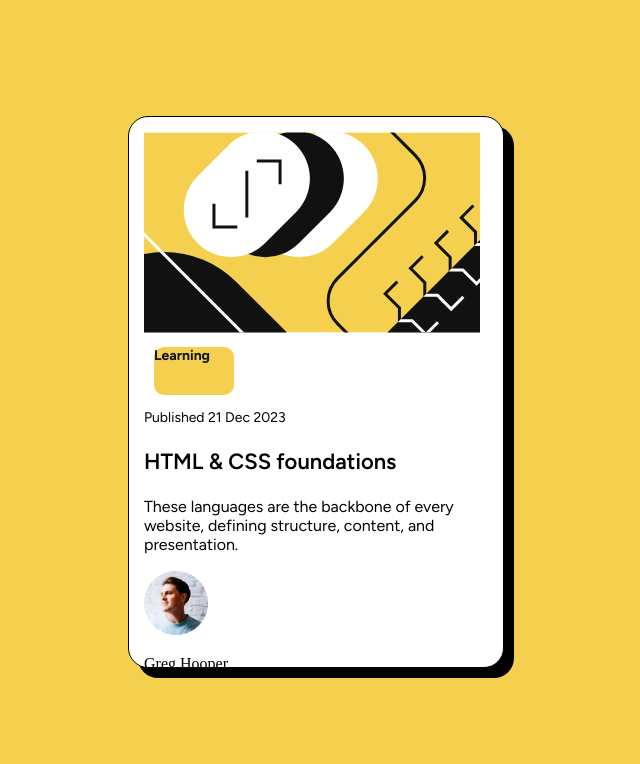
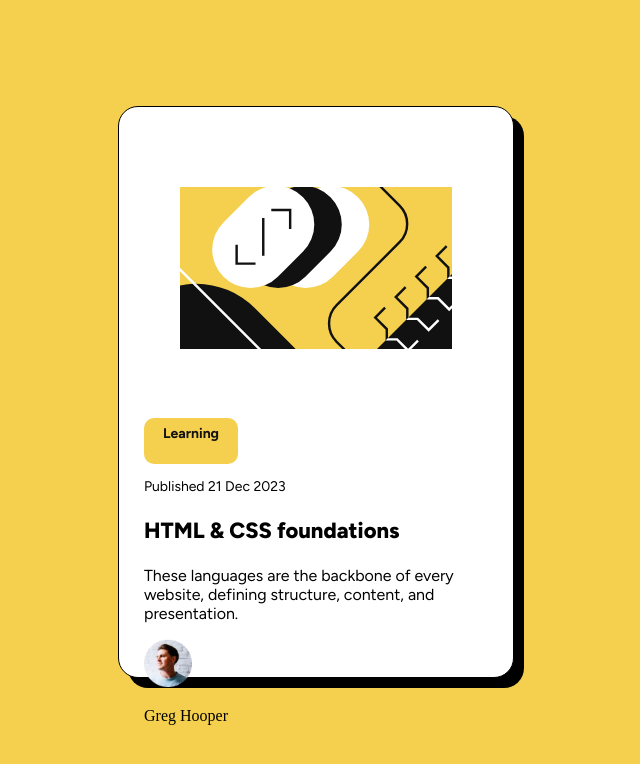
Before and after one commit to brhodes1825/blog-preview-card, a plain HTML site: page index.html in a window 1280 px wide. Shown: the whole page, without its empty margins (324-964 px from the left). Drawn offline with Linux system fonts and the light colour scheme.

Commit message:
Update styles.css

```diff
--- a/styles.css
+++ b/styles.css
@@ -21,12 +21,12 @@ body {
   border: 1px solid black;
   box-shadow: 10px 10px black;
   border-radius: 20px;
-  padding: 15px;
+  padding: 25px;
 }
 
-img .illustration {
+.illustration {
   margin: auto auto;
-  border-radius: 15px;
+  border-radius: 20px;
   width: 17rem;
   height: 17rem;
   display: flex;
@@ -38,12 +38,13 @@ img .illustration {
   background-color: hsl(47, 88%, 63%);
   color: hsl(0, 0%, 7%);
   width: 5rem;
-  height: 3rem;
+  height: 2rem;
   border-radius: 10px;
   font-family: "Figtree";
   font-size: 14px;
   font-weight: bold;
-  margin: 10px;
+  padding: 7px;
+  text-align: center;
 }
 
 .publish-date {
@@ -54,7 +55,7 @@ img .illustration {
 .post-title {
   font-family: "Figtree";
   font-size: 22px;
-  font-weight: 600;
+  font-weight: 800;
 }
 
 .paragraph {
@@ -63,6 +64,8 @@ img .illustration {
   font-size: 16px;
 }
 
-img .profile-pic {
-  display: flex;
+.profile-pic {
+  display: inline;
+  width: 3rem;
+  height: 3rem;
 }
```
